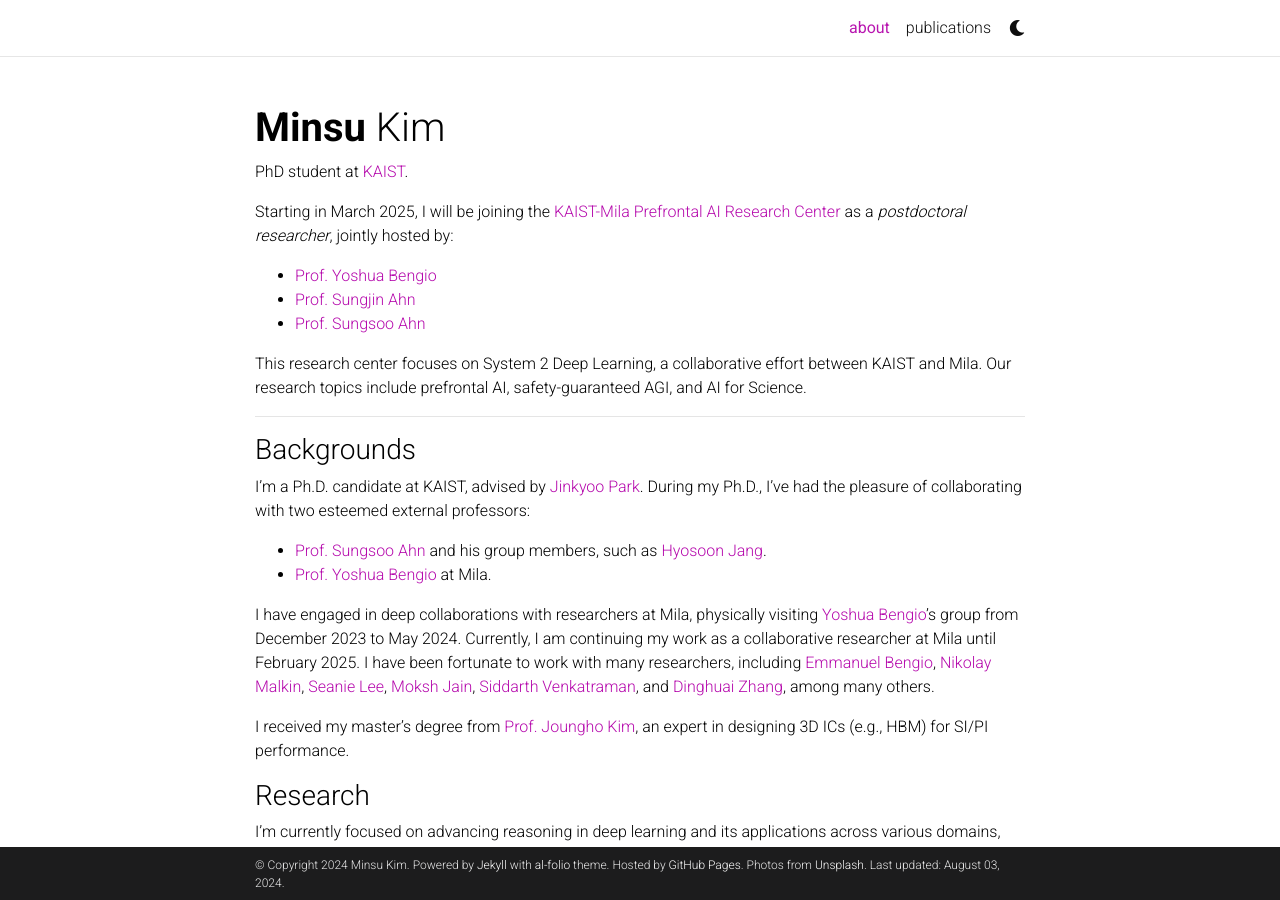
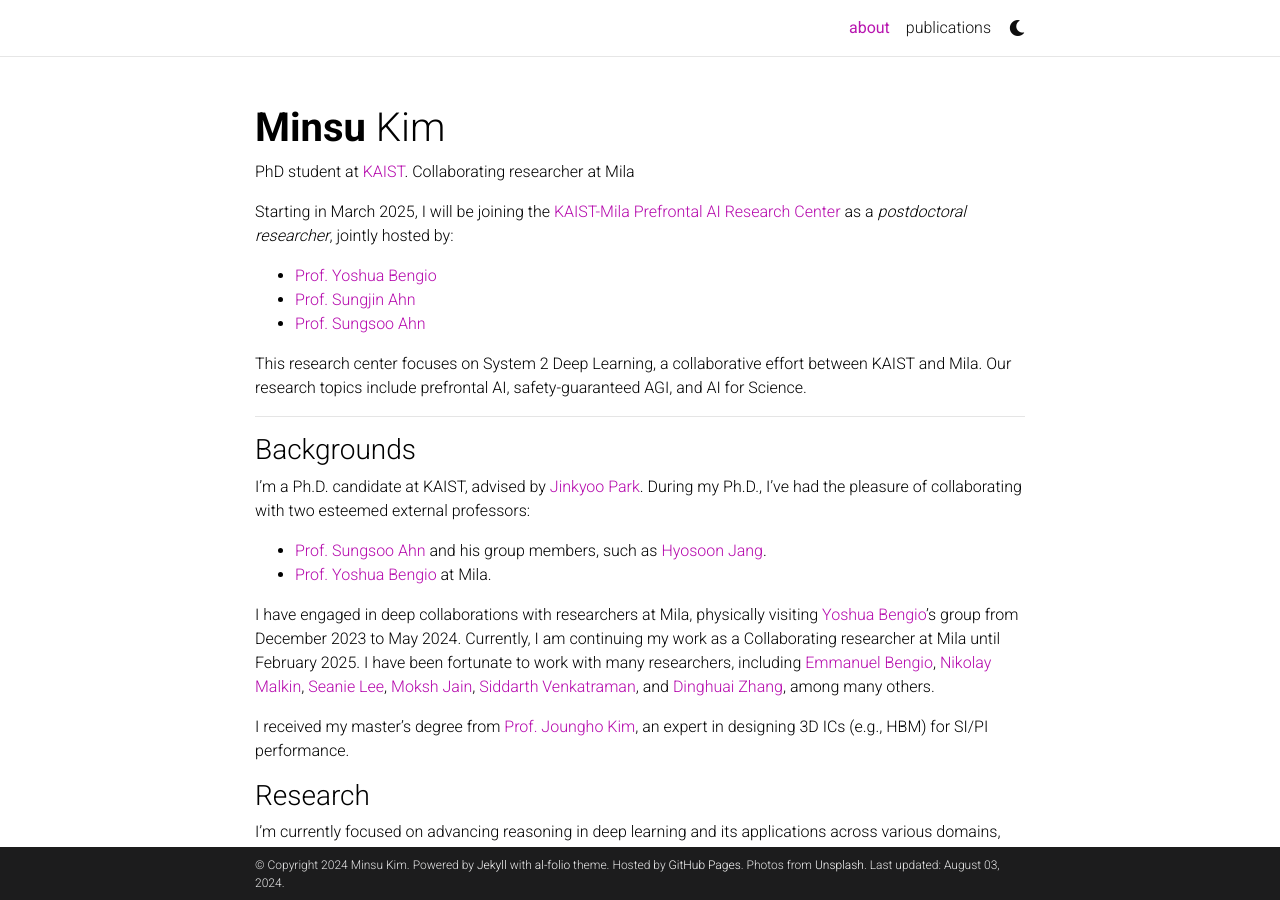
Before and after one commit to minsuukim/minsuukim.github.io, a Jekyll site: the page built from _pages/about.md, in a window 1280 px wide and 900 px high. Built offline with Jekyll 4.4.1, drawn with Linux system fonts in a browser that asks for light colours; comment, search, counter and statistics services are not loaded; a style sheet for code colours, icons or effects is not loaded.

Commit message:
Update about.md

```diff
--- a/_pages/about.md
+++ b/_pages/about.md
@@ -2,7 +2,7 @@
 layout: about
 title: about
 permalink: /
-subtitle: PhD student at <a href="https://ie.kaist.ac.kr/">KAIST</a>.
+subtitle: PhD student at <a href="https://ie.kaist.ac.kr/">KAIST</a>. <a herf="https://mila.quebec/en/minsu-kim">Collaborating researcher</a> at Mila
 
 profile:
   align: right
@@ -34,7 +34,7 @@ I'm a Ph.D. candidate at KAIST, advised by [Jinkyoo Park](http://silab.kaist.ac.
 - [Prof. Sungsoo Ahn](https://sites.google.com/view/sungsooahn0215/home) and his group members, such as [Hyosoon Jang](https://hsjang0.github.io/hsjang/).
 - [Prof. Yoshua Bengio](https://yoshuabengio.org/) at Mila.
 
-I have engaged in deep collaborations with researchers at Mila, physically visiting [Yoshua Bengio](https://yoshuabengio.org/)'s group from December 2023 to May 2024. Currently, I am continuing my work as a collaborative researcher at Mila until February 2025. I have been fortunate to work with many researchers, including [Emmanuel Bengio](https://folinoid.com/), [Nikolay Malkin](https://malkin1729.github.io/), [Seanie Lee](https://seanie12.github.io/), [Moksh Jain](https://mj10.github.io/), [Siddarth Venkatraman](https://hyperpotatoneo.github.io/), and [Dinghuai Zhang](https://zdhnarsil.github.io/), among many others.
+I have engaged in deep collaborations with researchers at Mila, physically visiting [Yoshua Bengio](https://yoshuabengio.org/)'s group from December 2023 to May 2024. Currently, I am continuing my work as a <a herf="https://mila.quebec/en/minsu-kim">Collaborating researcher</a> at Mila until February 2025. I have been fortunate to work with many researchers, including [Emmanuel Bengio](https://folinoid.com/), [Nikolay Malkin](https://malkin1729.github.io/), [Seanie Lee](https://seanie12.github.io/), [Moksh Jain](https://mj10.github.io/), [Siddarth Venkatraman](https://hyperpotatoneo.github.io/), and [Dinghuai Zhang](https://zdhnarsil.github.io/), among many others.
 
 I received my master's degree from [Prof. Joungho Kim](https://tera.kaist.ac.kr/), an expert in designing 3D ICs (e.g., HBM) for SI/PI performance.
 
```
